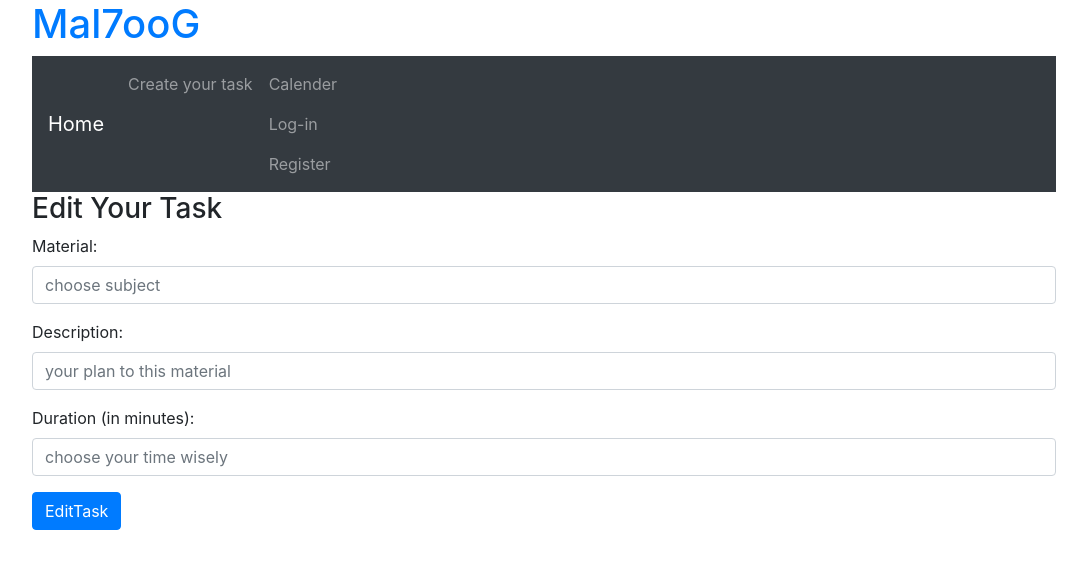
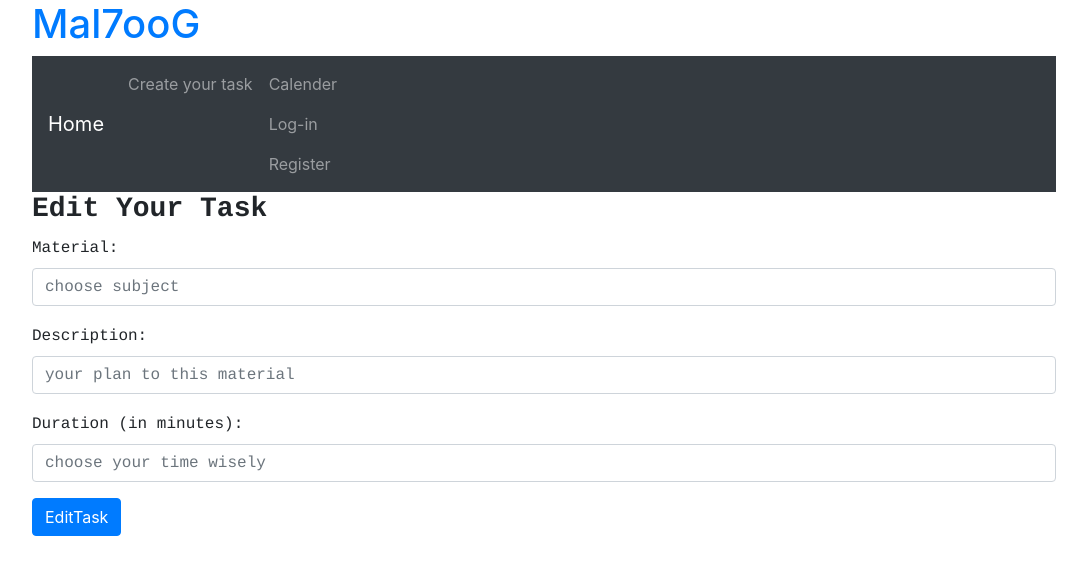
Before and after one commit to WalaaGozlan/mal7oog-project, a React (Create React App) app in the folder frontend/: page /edit/1 in a window 1280 px wide. Shown: the top 574 px of the page, without its empty margins (96-1183 px from the left). Built offline with nearby package versions, Linux system fonts and the light colour scheme; no server answers.

Commit message:
done-without-style

```diff
--- a/frontend/src/components/edit.component.js
+++ b/frontend/src/components/edit.component.js
@@ -14,7 +14,7 @@ export default class EditTask extends Component {
     }
   }
   componentDidMount() {
-    axios.get('http://localhost:1300/api/materials'+this.props.match.params.id)
+    axios.get('http://localhost:1300/api/materials/'+this.props.match.params.id)
       .then(response => {
         this.setState({
           material: response.data.material,
@@ -41,7 +41,6 @@ export default class EditTask extends Component {
       duration: e.target.value
     })
   }
-
   onSubmit(e) {
     e.preventDefault();
     const task = {
@@ -54,7 +53,6 @@ export default class EditTask extends Component {
     axios.post('http://localhost:1300/api/materials/update/'+this.props.match.params.id, task)
    // console.log(this.props.params.id)
       .then( res => console.log(res.data))
-
   .catch(function (error) {
     console.log(error);
   });
@@ -64,11 +62,11 @@ window.location = "/calender"
   render() {
     return (
     <div>
-      <h3>Edit Your Task</h3>
+      <h3 className="font-weight-bold deep-purple-text" style={{fontFamily:"Courier"}}>Edit Your Task</h3>
       <form onSubmit={this.onSubmit}>
         <div className="form-group">
-          <label>Material: </label>
-          <input placeholder="choose subject"
+          <label  className="deep-purple-text" style={{fontFamily:"Courier"}}>Material: </label>
+          <input style={{fontFamily:"Courier"}} placeholder="choose subject"
               type="text"
               required
               className="form-control"
@@ -77,8 +75,8 @@ window.location = "/calender"
               />
         </div>
         <div className="form-group">
-          <label>Description: </label>
-          <input placeholder="your plan to this material"
+          <label  className="deep-purple-text" style={{fontFamily:"Courier"}}>Description: </label>
+          <input style={{fontFamily:"Courier"}} placeholder="your plan to this material"
               type="text"
               required
               className="form-control"
@@ -87,8 +85,8 @@ window.location = "/calender"
               />
         </div>
         <div className="form-group">
-          <label>Duration (in minutes): </label>
-          <input placeholder="choose your time wisely"
+          <label  className="deep-purple-text" style={{fontFamily:"Courier"}}>Duration (in minutes): </label>
+          <input style={{fontFamily:"Courier"}} placeholder="choose your time wisely"
               type="text"
               required
               className="form-control"
@@ -97,7 +95,7 @@ window.location = "/calender"
               />
         </div>
         <div className="form-group">
-          <input type="submit" value="EditTask" className="btn btn-primary" />
+          <input type="submit" value="EditTask" className="btn btn-primary btn btn-outline-#4a148c purple darken-4" />
         </div>
       </form>
     </div>
```
Also changed, not shown: 2 other files (tests, documents, lock files or other folders).
